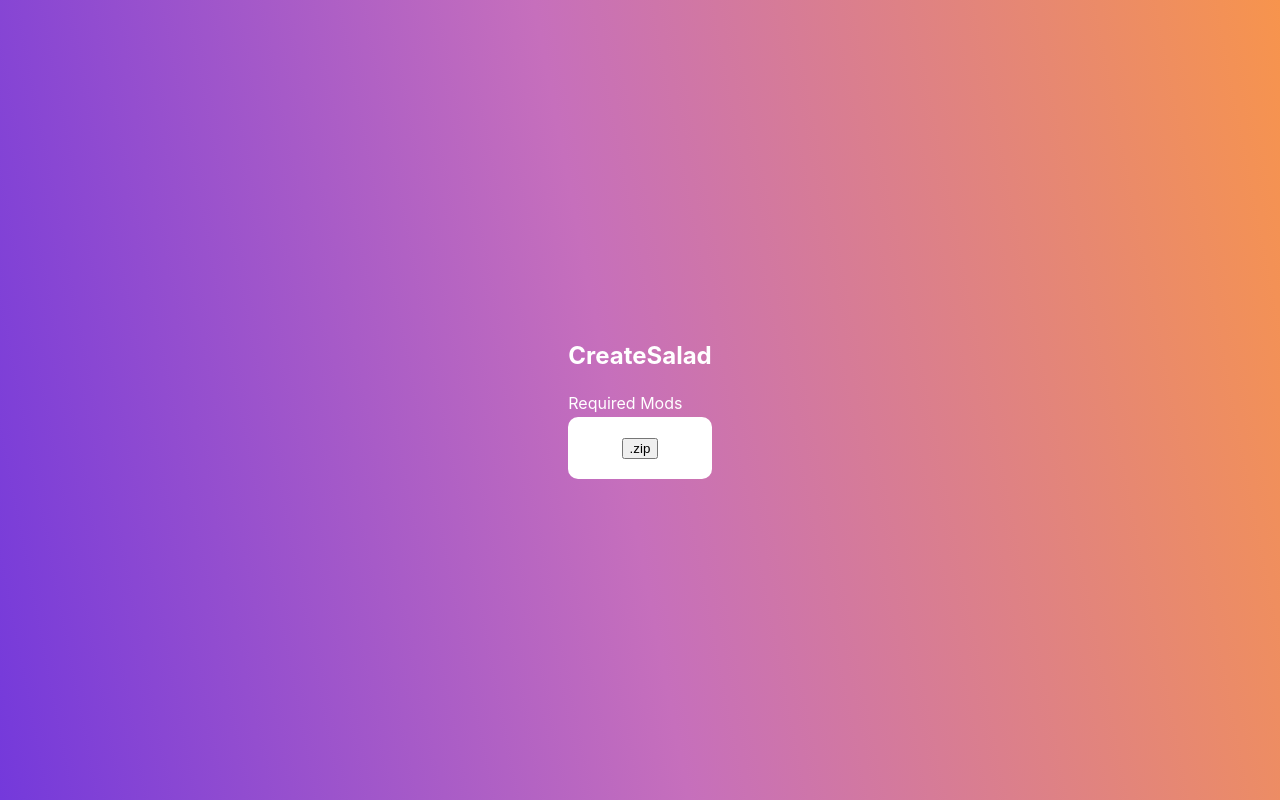
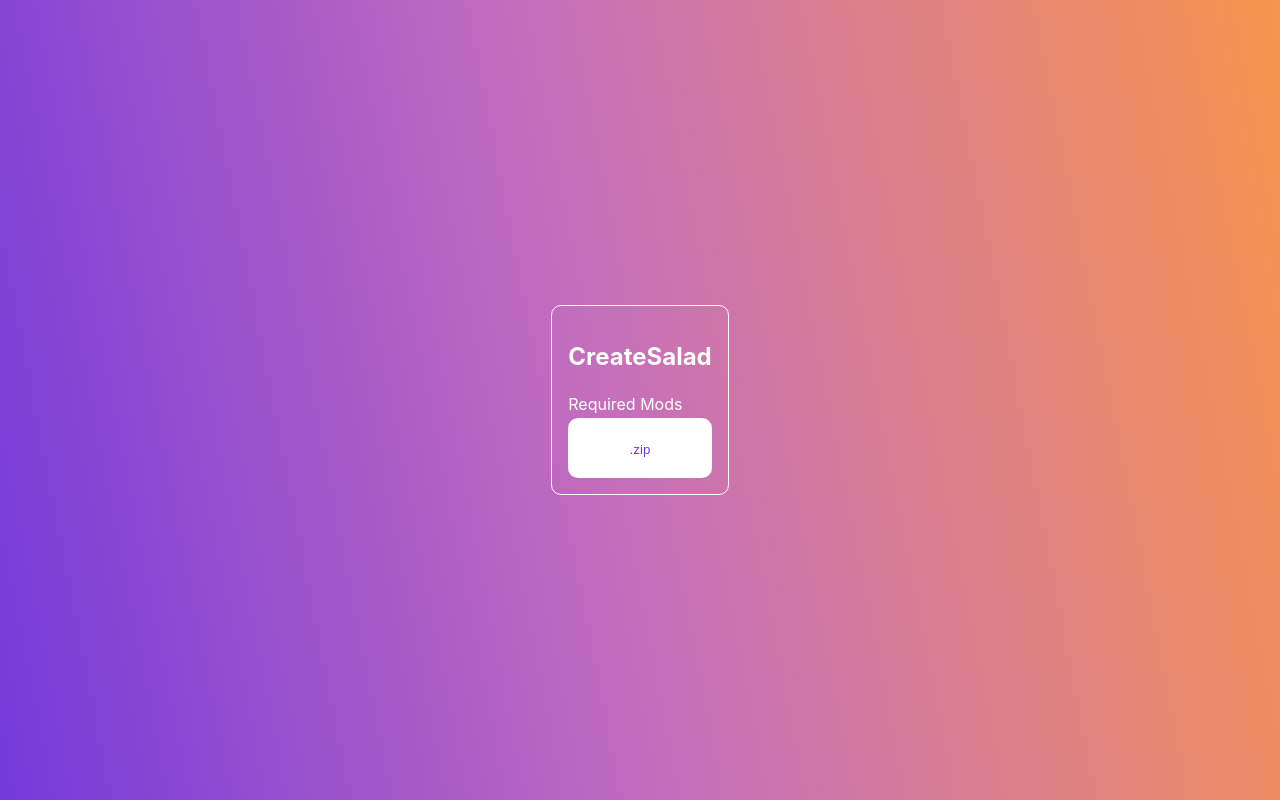
Before and after one commit to Gussi22/fruitsalad.github.io, a React (Create React App) app: page / in a window 1280 px wide. Built offline with nearby package versions, Linux system fonts and the light colour scheme.

Commit message:
Fixing css

```diff
--- a/src/App.css
+++ b/src/App.css
@@ -13,6 +13,15 @@
   flex-direction: column;
 }
 
+@media screen and (min-width: 600px) {
+  .createHome{
+    padding: 1rem;
+    border: 1px solid white;
+    border-radius: 10px;
+    margin: 0.5rem;
+  }
+}
+
 label {
   text-align: left;
   padding: 0.25rem 0;
@@ -24,11 +33,11 @@ a {
   padding: 20px;
   border-radius: 10px;
   cursor: pointer;
-  color: #7439db;
 }
 
 .link-btn {
+  border: none;
   background: none;
-  color: white;
-  text-decoration: underline;
+  cursor: pointer;
+  color: #7439db;
 }
--- a/src/components/Create/Create.jsx
+++ b/src/components/Create/Create.jsx
@@ -12,7 +12,7 @@ export const Create = (props) => {
              target="_blank"
              rel="noopener noreferrer"
             >
-                <button>.zip</button>
+                <button className="link-btn">.zip</button>
             </a>
         </div>
     )
```
